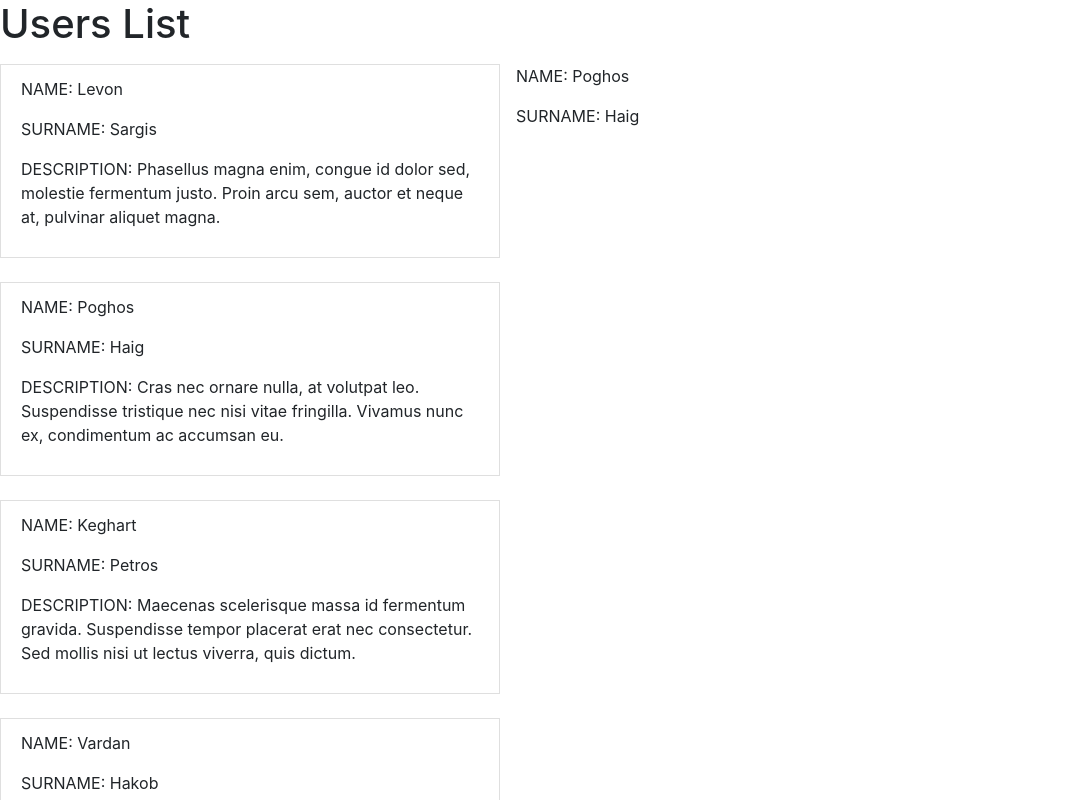
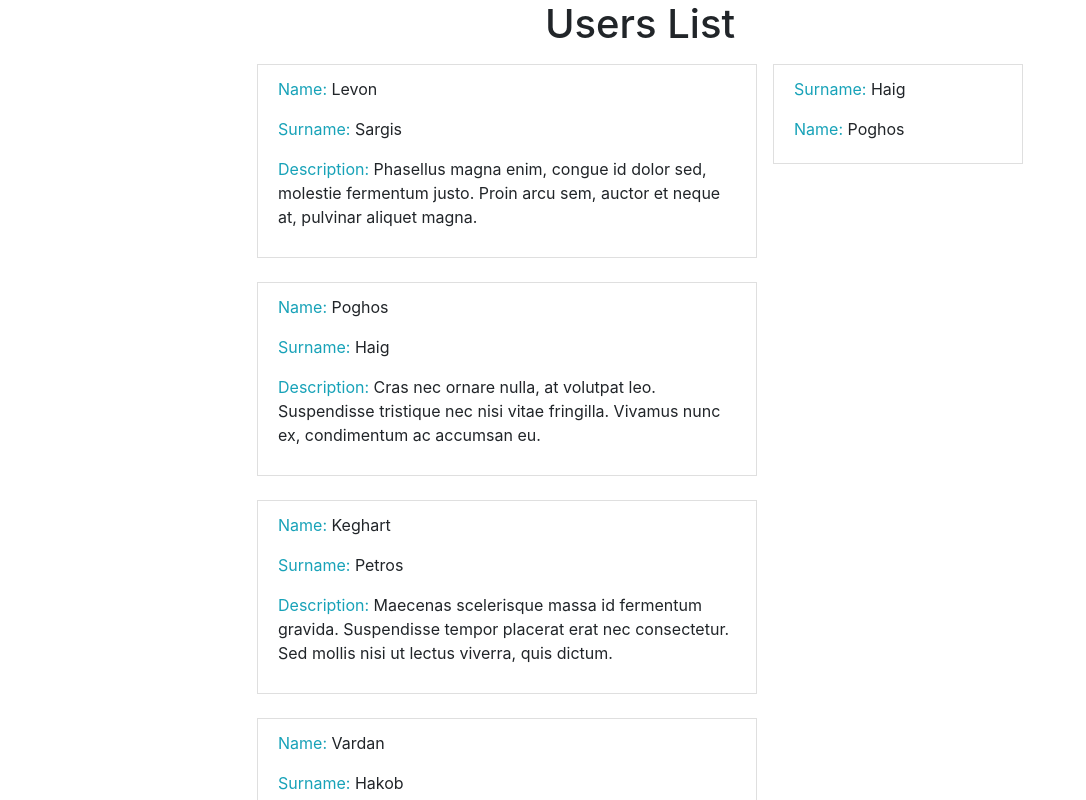
Before and after one commit to AntonSkliarov/user-list, a React (Create React App) app: page / in a window 1280 px wide. Both pictures are taken after a click on the button "Show users". Shown: the top 800 px of the page, without its empty margins (0-1086 px from the left). Built offline with nearby package versions, Linux system fonts and the light colour scheme.

Commit message:
added styles and updated readme

```diff
--- a/src/App.css
+++ b/src/App.css
@@ -1,3 +1,7 @@
+.btn {
+  width: 100%;
+}
+
 .usersList-container {
   display: flex;
 }
@@ -5,3 +9,10 @@
 .list-group-item {
   width: 500px;
 }
+
+.user-preview {
+  width: 250px;
+  height: 100px;
+  padding: .75rem 1.25rem;
+  border: 1px solid rgba(0,0,0,.125);
+}
--- a/src/App.jsx
+++ b/src/App.jsx
@@ -13,18 +13,6 @@ export function App() {
   const users = useSelector(store => store.users);
   const [currentPage, setCurrentPage] = useState(1);
   const [usersPerPage] = useState(5);
-  // const [userPreview, setUserPreview] = useState({});
-  // const [userPreview] = useState({});
-
-  // useEffect(() => {
-  //   getUsers()
-  //     .then((fetchedData) => {
-  //       dispatch({
-  //         type: SHOW_USERS,
-  //         users: fetchedData.users,
-  //       });
-  //     });
-  // }, []);
 
   const showUsers = () => {
     getUsers()
@@ -36,19 +24,6 @@ export function App() {
       });
   };
 
-  // useEffect(() => {
-  //   const timer = setInterval(() => {
-  //     const index = Math.floor(Math.random() * users.length - 1) + 1;
-
-  //     console.log('index:', index);
-  //     console.log('users:', users);
-  //     console.log('usersEntries:', users[index]);
-  //     setUserPreview(users[index]);
-  //   }, 3000);
-
-  //   return () => clearTimeout(timer);
-  // }, [users]);
-
   const indexOfLastUser = currentPage * usersPerPage;
   const indexOfFirstUser = indexOfLastUser - usersPerPage;
   const currentUsers = users.slice(indexOfFirstUser, indexOfLastUser);
@@ -58,8 +33,11 @@ export function App() {
   };
 
   return (
+    <div className="d-flex justify-content-center">
       <div className="App">
-      <h1 className="page-header mb-3">Users List</h1>
+        <h1 className="page-header mb-3 text-center">
+          Users List
+        </h1>
         {currentUsers.length === 0
           ? (
             <button
@@ -86,6 +64,6 @@ export function App() {
           )
         }
       </div>
-
+    </div>
   );
 }
--- a/src/components/Pagination.jsx
+++ b/src/components/Pagination.jsx
@@ -9,7 +9,7 @@ export const Pagination = ({ usersPerPage, totalUsers, paginate }) => {
   }
 
   return (
-    <nav>
+    <nav className="d-flex justify-content-center">
       <ul className="pagination">
         {pageNumbers.map(pageNumber => (
           <li key={pageNumber} className="page-item">
--- a/src/components/UserCard.jsx
+++ b/src/components/UserCard.jsx
@@ -1,25 +1,26 @@
 import React from 'react';
 import PropTypes from 'prop-types';
 
-export function UserCard(props) {
-  return (
+export const UserCard = props => (
   <div className="userCard mb-4">
     <li className="list-group-item">
       <div>
         <p>
-            {`NAME: ${props.name}`}
+          <span className="text-info">Name: </span>
+          {props.name}
         </p>
         <p>
-            {`SURNAME: ${props.surname}`}
+          <span className="text-info">Surname: </span>
+          {props.surname}
         </p>
         <p>
-            {`DESCRIPTION: ${props.desc}`}
+          <span className="text-info">Description: </span>
+          {props.desc}
         </p>
       </div>
     </li>
   </div>
 );
-}
 
 UserCard.propTypes = {
   name: PropTypes.string.isRequired,
--- a/src/components/UserInfo.jsx
+++ b/src/components/UserInfo.jsx
@@ -17,10 +17,12 @@ export function UserInfo({ users }) {
   return (
     <div className="user-preview ml-3">
       <p>
-        {`NAME: ${userPreview.name}`}
+        <span className="text-info">Surname: </span>
+        {userPreview.surname}
       </p>
       <p>
-        {`SURNAME: ${userPreview.surname}`}
+        <span className="text-info">Name: </span>
+        {userPreview.name}
       </p>
     </div>
   );
```
Also changed, not shown: src/redux/redux.js (deleted, +0 -32 lines), .eslintrc.js, 1 other file (tests, documents, lock files or other folders). Lines whose indentation alone changed are shown as unchanged.
